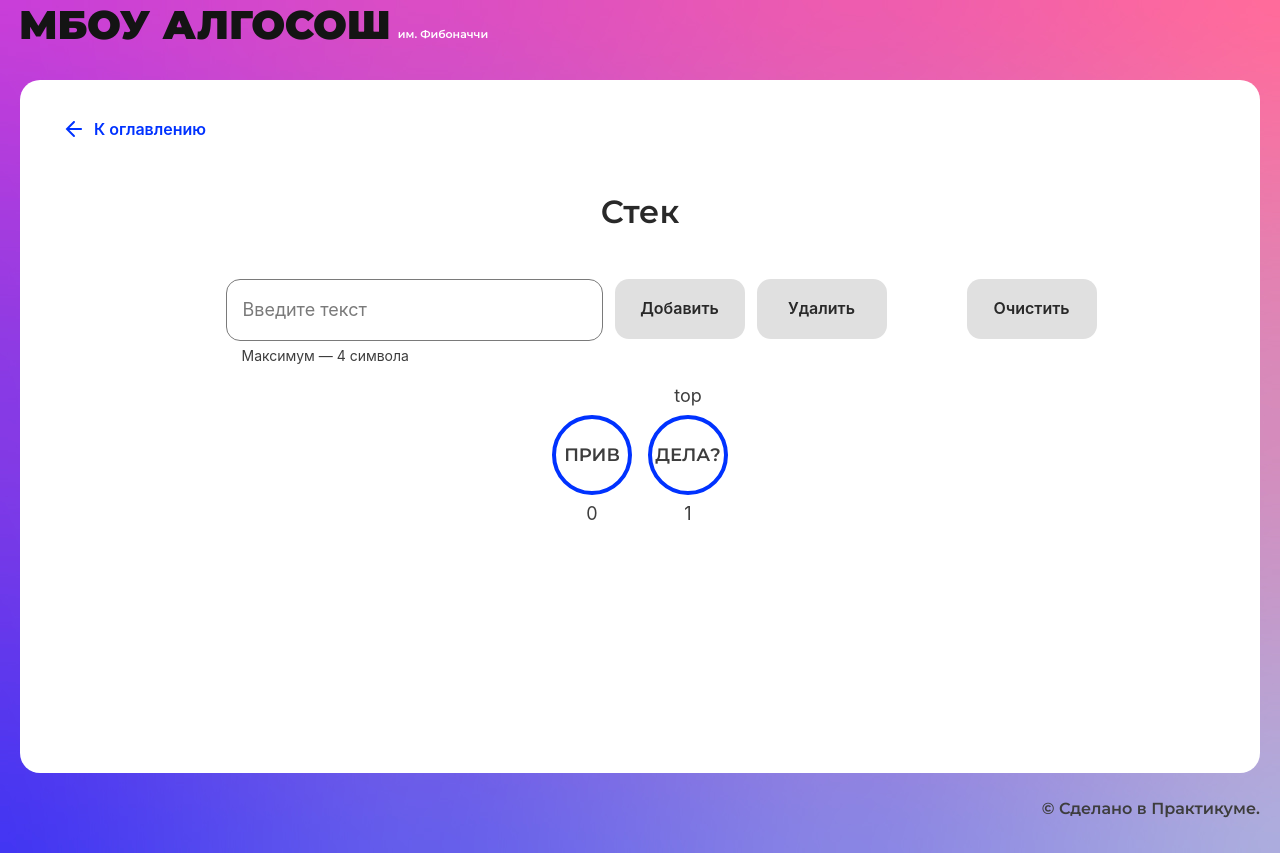
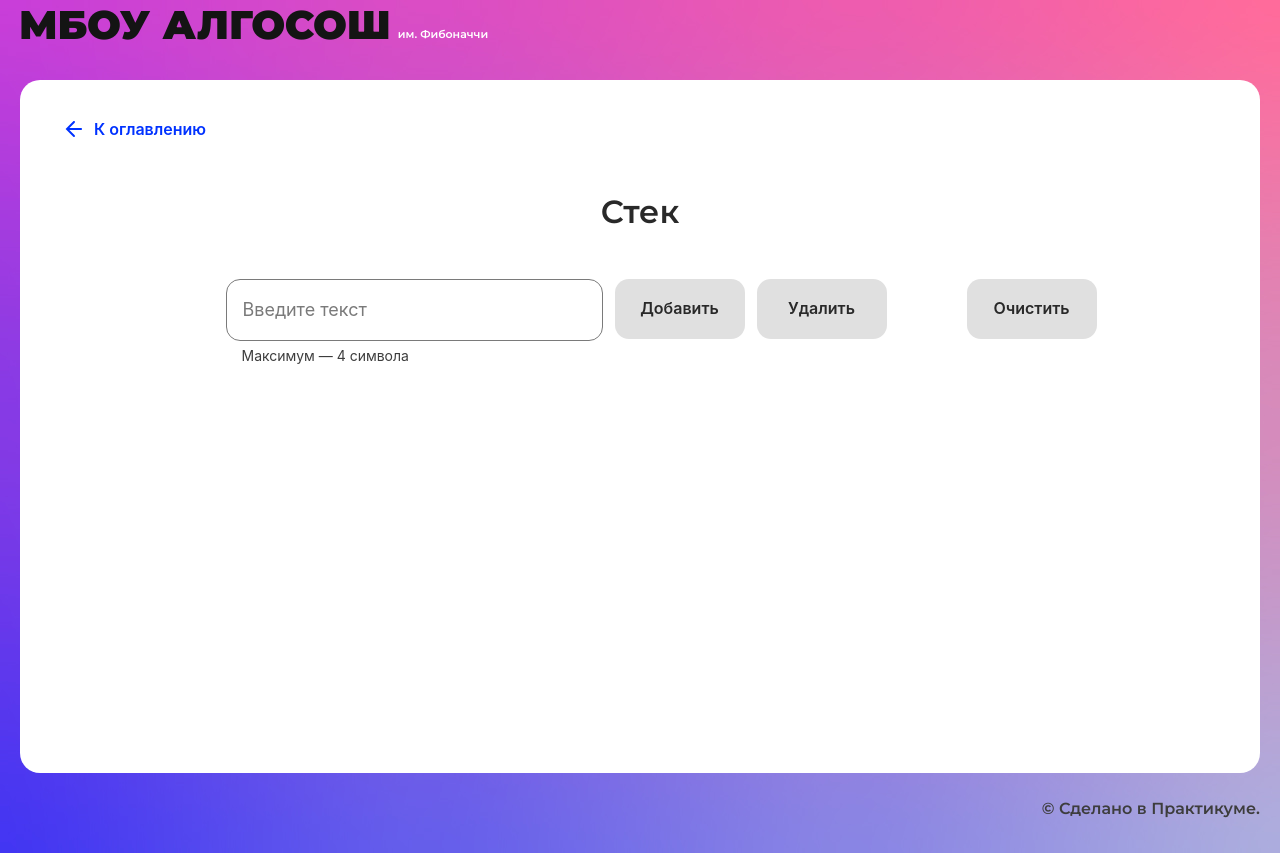
Before and after one commit to AtimoO/algososh, a React (Create React App) app: page /stack in a window 1280 px wide. Built offline with nearby package versions, Linux system fonts and the light colour scheme.

Commit message:
update: stack-page

```diff
--- a/src/components/stack-page/stack-page.tsx
+++ b/src/components/stack-page/stack-page.tsx
@@ -1,5 +1,8 @@
-import React, { useState } from "react";
-import { Stack } from "../../utils/stack";
+import React, { useEffect, useState } from "react";
+import { SHORT_DELAY_IN_MS } from "../../constants/delays";
+import { ElementStates } from "../../types/element-states";
+import { Stack, TStackElement } from "../../utils/stack";
+import { delay } from "../../utils/utils";
 import { Button } from "../ui/button/button";
 import { Circle } from "../ui/circle/circle";
 import { Input } from "../ui/input/input";
@@ -8,19 +11,53 @@ import { SolutionLayout } from "../ui/solution-layout/solution-layout";
 import style from "./stack-page.module.css";
 
 export const StackPage: React.FC = () => {
-  const array = new Stack<string>();
+  const stack = new Stack<string>();
 
   const [input, setInput] = useState<string>("");
+  const [stackArray, setStackArray] = useState<Array<TStackElement>>([]);
   const [addBtn, setAddBtn] = useState<boolean>(true);
-  const [removeBtn, setRemoveBtn] = useState<boolean>(true);
+  // const [removeBtn, setRemoveBtn] = useState<boolean>(true);
   const [clearBtn, setClearBtn] = useState<boolean>(true);
 
-  array.push("прив");
-  array.push("как");
-  array.pop();
-  console.log(array.peak()); // как
-  array.push("дела?");
-  console.log(array.peak()); // дела?
+  useEffect(() => {
+    !input ? setAddBtn(true) : setAddBtn(false);
+  }, [input]);
+
+  useEffect(() => {
+    stackArray.length > 0 ? setClearBtn(false) : setClearBtn(true);
+  }, [stackArray]);
+
+  const handlerChangeInput = (e: React.SyntheticEvent<HTMLInputElement>) => {
+    setInput(e.currentTarget.value);
+  };
+
+  const handlerAddItem = async () => {
+    stack.push(input);
+    stackArray.push({ item: stack.peak(), state: ElementStates.Changing });
+    setStackArray([...stackArray]);
+    setInput("");
+
+    await delay(SHORT_DELAY_IN_MS);
+
+    stackArray[stackArray.length - 1].state = ElementStates.Default;
+    setStackArray([...stackArray]);
+  };
+
+  const handlerRemoveItem = async () => {
+    stack.pop();
+    stackArray[stackArray.length - 1].state = ElementStates.Changing;
+    setStackArray([...stackArray]);
+
+    await delay(SHORT_DELAY_IN_MS);
+
+    stackArray.pop();
+    setStackArray([...stackArray]);
+  };
+
+  const handlerClearStack = () => {
+    stack.clearStack();
+    setStackArray([]);
+  };
 
   return (
     <SolutionLayout title="Стек">
@@ -28,35 +65,37 @@ export const StackPage: React.FC = () => {
         <div className={style.container_buttons}>
           <Input
             extraClass={style.input}
-            onChange={() => console.log("input change")}
+            onChange={handlerChangeInput}
             placeholder="Введите текст"
             maxLength={4}
             isLimitText
+            value={input}
           />
           <Button
-            onClick={() => console.log("click add")}
+            onClick={handlerAddItem}
             text={"Добавить"}
             disabled={addBtn}
           />
           <Button
-            onClick={() => console.log("click delete")}
+            onClick={handlerRemoveItem}
             text={"Удалить"}
-            disabled={removeBtn}
+            disabled={clearBtn}
           />
         </div>
         <Button
-          onClick={() => console.log("click clear list")}
+          onClick={handlerClearStack}
           text={"Очистить"}
           disabled={clearBtn}
         />
       </div>
       <div className={style.container__circle}>
-        {array.getContainer()?.map((item, index) => (
+        {stackArray?.map((item, index) => (
           <Circle
             key={index}
-            letter={`${item}`}
+            state={item.state}
+            letter={`${item.item}`}
             index={index}
-            head={index === array.getSize() - 1 ? "top" : ""}
+            head={index === stackArray.length - 1 ? "top" : ""}
           />
         ))}
       </div>
--- a/src/utils/stack.ts
+++ b/src/utils/stack.ts
@@ -8,7 +8,6 @@ interface IStack<T> {
   peak: () => T | null;
   getSize: () => number;
   clearStack: () => Array<T>;
-  getContainer: () => Array<T>;
 }
 
 export class Stack<T> implements IStack<T> {
@@ -29,6 +28,4 @@ export class Stack<T> implements IStack<T> {
   getSize = () => this.container.length;
 
   clearStack = () => (this.container = []);
-
-  getContainer = () => this.container;
 }
```
